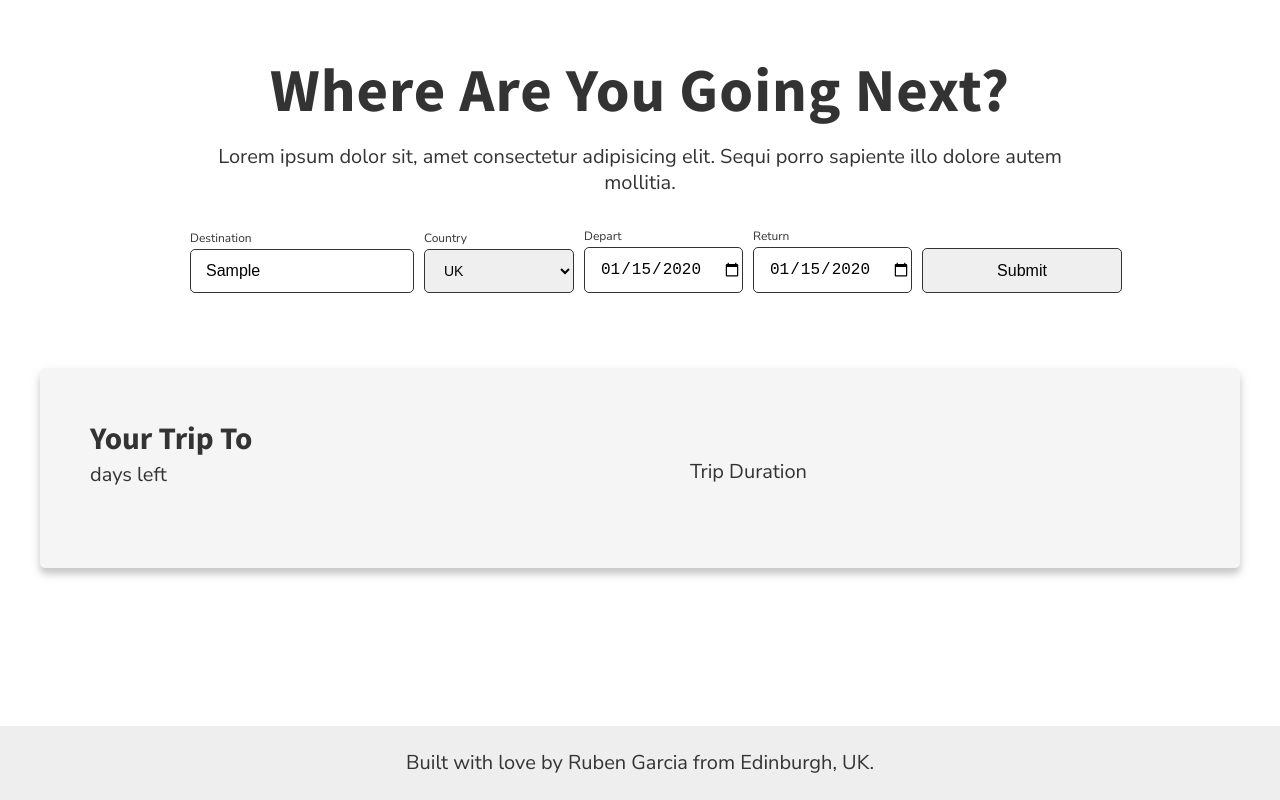
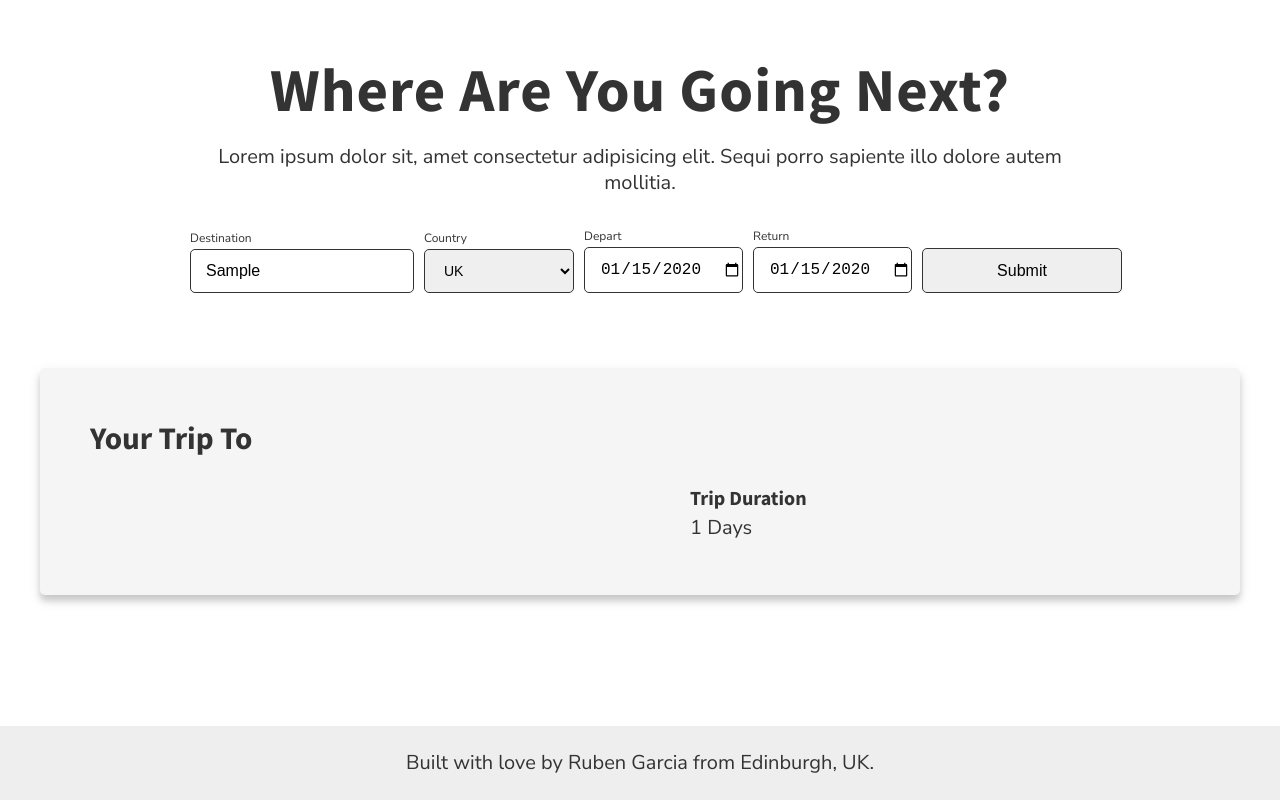
Before and after one commit to RubenGarcia7/capstone, a website built with webpack: page src/client/views/index.html in a window 1280 px wide. Both pictures are taken after typing "Sample", "2020-01-15", "2020-01-15" into the empty fields and a click on the input 1022 px from the left and 270 px from the top of the page. Built offline with nearby package versions, Linux system fonts and the light colour scheme; no server answers.

Commit message:
added trip duration feature

```diff
--- a/src/client/index.js
+++ b/src/client/index.js
@@ -13,6 +13,7 @@ const form = document.getElementById('form');
 // UI Elements
 const countdownUI = document.getElementById('countdown');
 const cityUI = document.getElementById('city-span');
+
 const weatherCity = document.getElementById('weather-city');
 const weatherDate = document.getElementById('weather-date');
 const weatherTitle = document.getElementById('weather-title');
@@ -20,12 +21,13 @@ const weatherMaxTemp = document.getElementById('weather-maxtemp');
 const weatherMinTemp = document.getElementById('weather-mintemp');
 const weatherImg = document.getElementById('weather-img');
 const cityImg = document.getElementById('city-img');
+const weatherDurHeading = document.getElementById('weather-dur-heading');
+const weatherDurValue = document.getElementById('weather-dur-value');
 
 
 // Other Global Variables
 let differenceDays;
-let city;
-
+let tripDuration;
 
 document.addEventListener('submit', performAction);
 
@@ -45,7 +47,10 @@ function performAction(event) {
   getCityData(userCountry, userDestination, userDateDepart)
     .then(geoData => getWeatherData(geoData, userDateDepart))
     .then(newData => getImgData(newData));
+
+  updateDuration(userDateDepart, userDateReturn);
 }
+
 
 const getWeatherData = async (geoData, userDateDepart) => {
   console.log(geoData);
@@ -74,7 +79,7 @@ const getWeatherData = async (geoData, userDateDepart) => {
     console.log(`Something went wrong: ${error}`);
   }
 
-}
+};
 
 // Fetch text data from API
 export const getCityData = async (userCountry, userDestination, userDateDepart) => {
@@ -85,14 +90,14 @@ export const getCityData = async (userCountry, userDestination, userDateDepart)
 
     // Update UI
     cityUI.innerHTML = data.geonames[0].name;
-    countdownUI.innerHTML = differenceDays;
+
 
     return data;
 
   } catch (error) {
     console.log(`Something went wrong: ${error}`);
   }
-}
+};
 
 const getImgData = async (newData) => {
 
@@ -116,7 +121,7 @@ const getImgData = async (newData) => {
     console.log(`Something went wrong: ${error}`);
   }
 
-}
+};
 
 
 // Validate Form
@@ -148,5 +153,27 @@ function createCountdown(userDateDepart, userDestination) {
   if (differenceDays <= 0) {
     alert('Please select a future date');
     return;
+  } else if (differenceDays === 1) {
+    countdownUI.innerHTML = `${differenceDays} day left`
+  } else {
+    countdownUI.innerHTML = `${differenceDays} days left`
   }
+
+
 }
+
+// Update Trip Duration
+function updateDuration(userDateDepart, userDateReturn) {
+
+  const userDateDepartFormatted = new Date(userDateDepart);
+
+  const userDateReturnFormatted = new Date(userDateReturn);
+
+  const differenceDurMs = userDateReturnFormatted.getTime() - userDateDepartFormatted.getTime();
+
+  const differenceDurDays = (differenceDurMs / 1000 / 60 / 60 / 24) + 1;
+
+  weatherDurHeading.style.display = 'block';
+
+  weatherDurValue.innerHTML = differenceDurDays + ' Days';
+}
--- a/src/client/styles/main.scss
+++ b/src/client/styles/main.scss
@@ -289,7 +289,8 @@ span {
         }
 
         &__duration-heading {
-
+          display: none;
+          margin-top: 3rem;
         }
       }
     }
--- a/src/client/views/index.html
+++ b/src/client/views/index.html
@@ -45,7 +45,7 @@
     <div class="dashboard shadow-xs">
       <div class="dashboard__left">
         <h3 class="dashboard__left-heading">Your trip to <span id="city-span"></span></h3>
-        <p class="dashboard__left-timer"><span id="countdown"></span> days left</p>
+        <p class="dashboard__left-timer"><span id="countdown"></span></p>
         <img src="" alt="" class="dashboard__left-img  shadow-xs" id="city-img">
       </div>
       <div class="dashboard__right">
@@ -60,8 +60,8 @@
             <span class="weather-card__maxtemp" id="weather-maxtemp"></span>
             <span class="weather-card__mintemp" id="weather-mintemp"></span>
           </div>
-          <p class="weather-card__duration-heading">Trip Duration</p>
-          <p class="weather-card__duration-value"></p>
+          <h4 class="weather-card__duration-heading" id="weather-dur-heading">Trip Duration</h4>
+          <p class="weather-card__duration-value" id="weather-dur-value"></p>
         </div>
       </div>
     </div>
```
